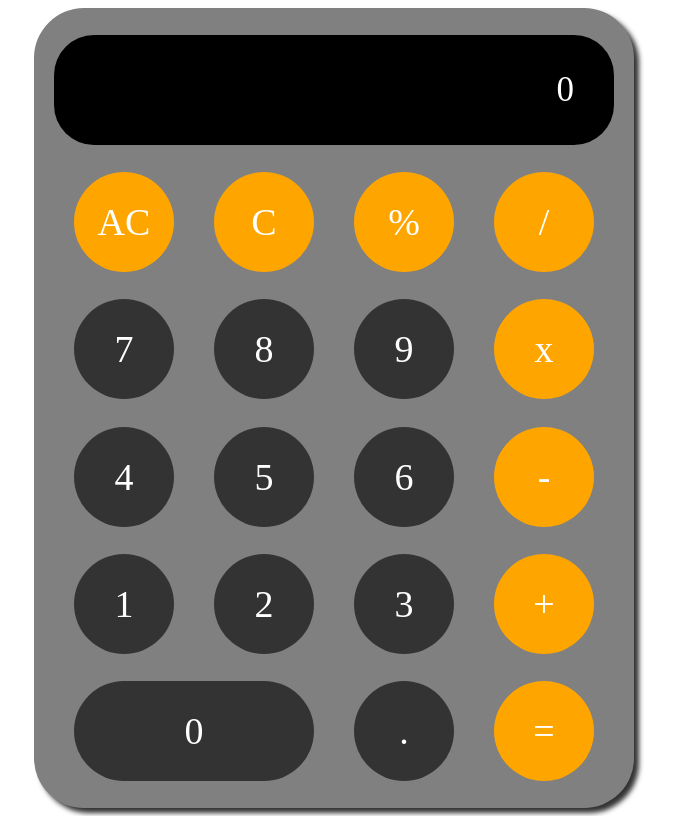
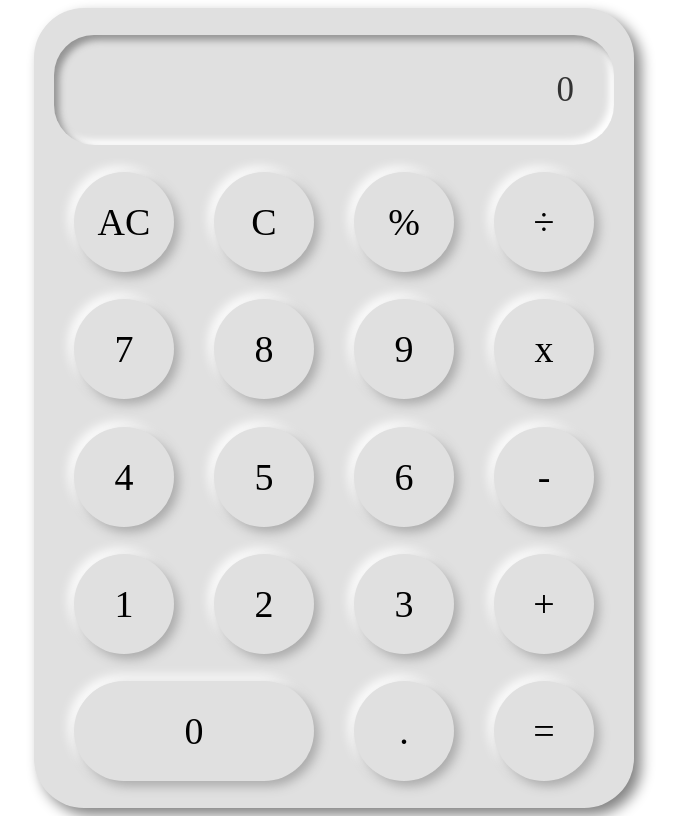
Before and after one commit to Science-B/calculator-js, a plain HTML site: page index.html in a window 1280 px wide. Shown: the whole page, without its empty margins (306-987 px from the left). Drawn offline with Linux system fonts and the light colour scheme.

Commit message:
modified styles

```diff
--- a/index.css
+++ b/index.css
@@ -6,14 +6,15 @@
 .calc {
   display: flex;
   width: 600px;
-  background-color: gray;
+  background-color: #e0e0e0;
   flex-direction: column;
   align-items: center;
   height: 800px;
   justify-content: space-evenly;
   border-radius: 50px;
-  box-shadow: 5px 5px 5px #333;
+  box-shadow: 7px 7px 14px #828282, -7px -7px 14px #ffffff;
 }
+
 .row {
   display: flex;
   width: 560px;
@@ -24,27 +25,27 @@
 .btn {
   display: flex;
   background-color: #333;
-  color: #fff;
   width: 100px;
   height: 100px;
   align-items: center;
   justify-content: center;
   border-radius: 50px;
   font-size: 38px;
+  cursor: pointer;
+  background: #e0e0e0;
+  box-shadow: 5px 5px 11px #aaaaaa, -5px -5px 11px #ffffff;
 }
 
-.btn-operator {
-  background-color: orange;
-  color: #fff;
-}
 .btn0 {
   flex-basis: 240px;
 }
 
 .calc-screen {
   display: flex;
-  background-color: black;
-  color: #fff;
+  background-color: #e0e0e0;
+  box-shadow: inset 5px 5px 7px #949494, inset -5px -5px 7px #ffffff;
+  color: #333;
+  font-size: 32px;
   width: 560px;
   flex-direction: row-reverse;
   border-radius: 40px;
@@ -56,5 +57,6 @@
 }
 .btn:hover {
   opacity: 0.8;
-  cursor: pointer;
+  background-color: #333;
+  color: white;
 }
--- a/index.html
+++ b/index.html
@@ -14,9 +14,9 @@
     <div class="row">
 
       <div class="btn btn-operator">AC</div>
-      <div class="btn btn-operator">C</div>
+      <div class="btn btn-operator">С</div>
       <div class="btn btn-operator">%</div>
-      <div class="btn btn-operator">/</div>
+      <div class="btn btn-operator">÷</div>
 
     </div>
 
```
Also changed, not shown: index.js (deleted).
